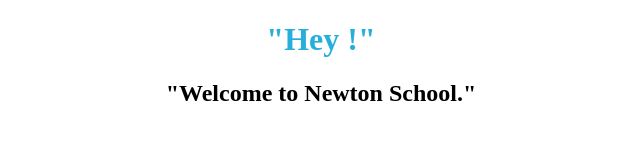
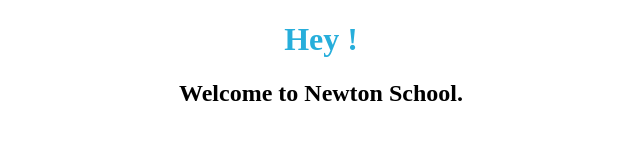
Before and after one commit to Shudhanshusoni/React-Basics-and-React-State---Greetings-with-Props---p9ek9ya9ol38, a React app: page / in a window 1280 px wide. Shown: the top 160 px of the page, without its empty margins (319-959 px from the left). Built offline with nearby package versions, Linux system fonts and the light colour scheme.

Commit message:
Update Welcome.js

```diff
--- a/src/components/Welcome.js
+++ b/src/components/Welcome.js
@@ -4,8 +4,8 @@ import React from'react';
 function Welcome (props){
     return(
         <>
-        <h1>"Hey !"</h1>{props.name}
-        <h2>"Welcome to Newton School."</h2>
+        <h1>Hey !</h1>{props.name}
+        <h2>Welcome to Newton School.</h2>
         </>
     );
 }
```
